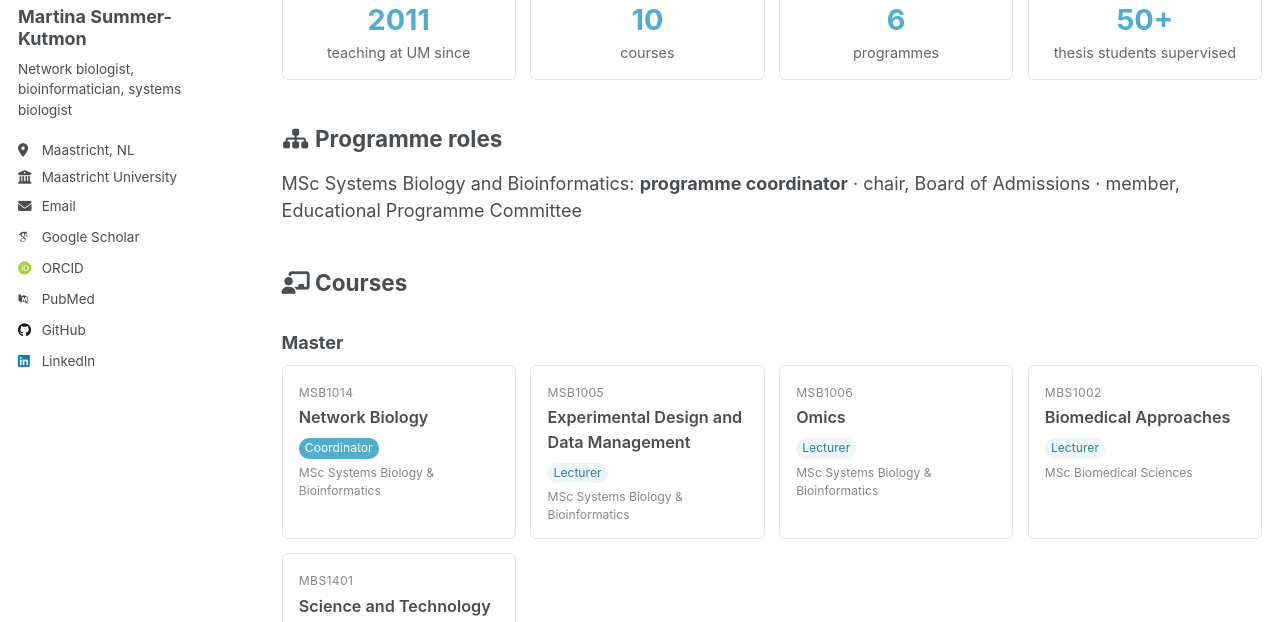
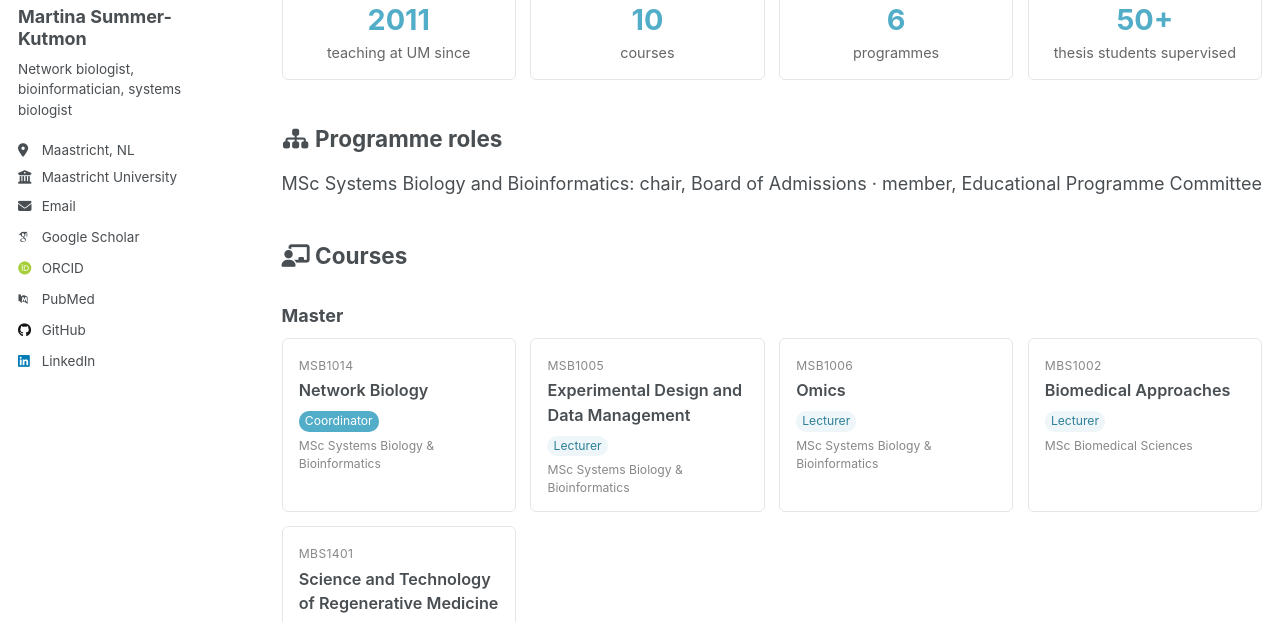
Before and after one commit to mkutmon/mkutmon.github.io, a Jekyll site: the page built from _pages/teaching.md, in a window 1280 px wide and 900 px high, cut to the strip 278-900 px from the top of the window. Built offline with Jekyll 4.4.1, drawn with Linux system fonts in a browser that asks for light colours; some web fonts are replaced; a script that is not in the unit is left out.

Commit message:
Update programme roles in teaching.md
Removed 'programme coordinator' from the MSc Systems Biology and Bioinformatics roles.

```diff
--- a/_pages/teaching.md
+++ b/_pages/teaching.md
@@ -32,7 +32,7 @@ author_profile: true
 </div>
 
 <h2><i class="fas fa-fw fa-sitemap" aria-hidden="true"></i> Programme roles</h2>
-<p>MSc Systems Biology and Bioinformatics: <strong>programme coordinator</strong> · chair, Board of Admissions · member, Educational Programme Committee</p>
+<p>MSc Systems Biology and Bioinformatics: chair, Board of Admissions · member, Educational Programme Committee</p>
 
 <h2><i class="fas fa-fw fa-chalkboard-teacher" aria-hidden="true"></i> Courses</h2>
 
```
